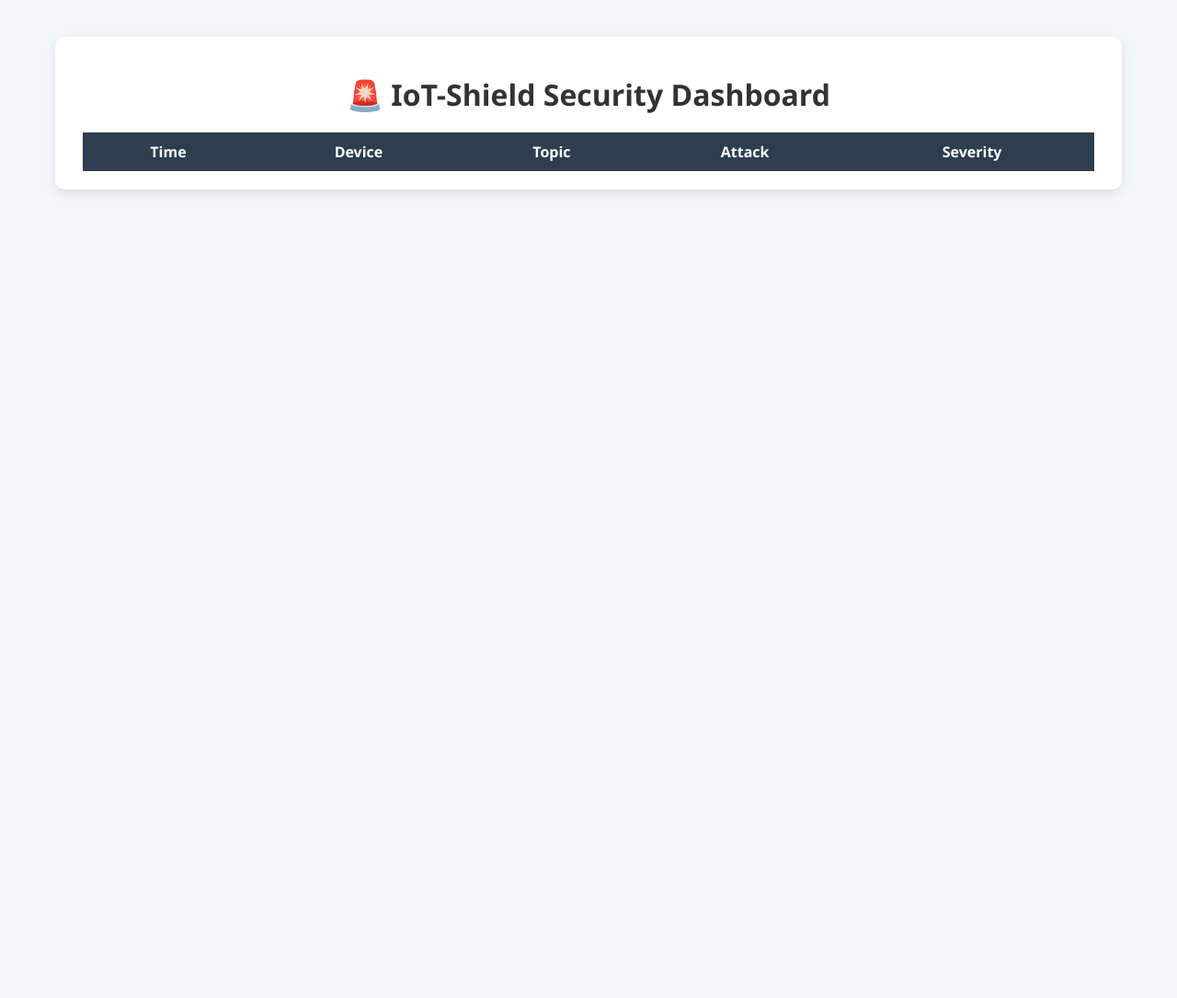
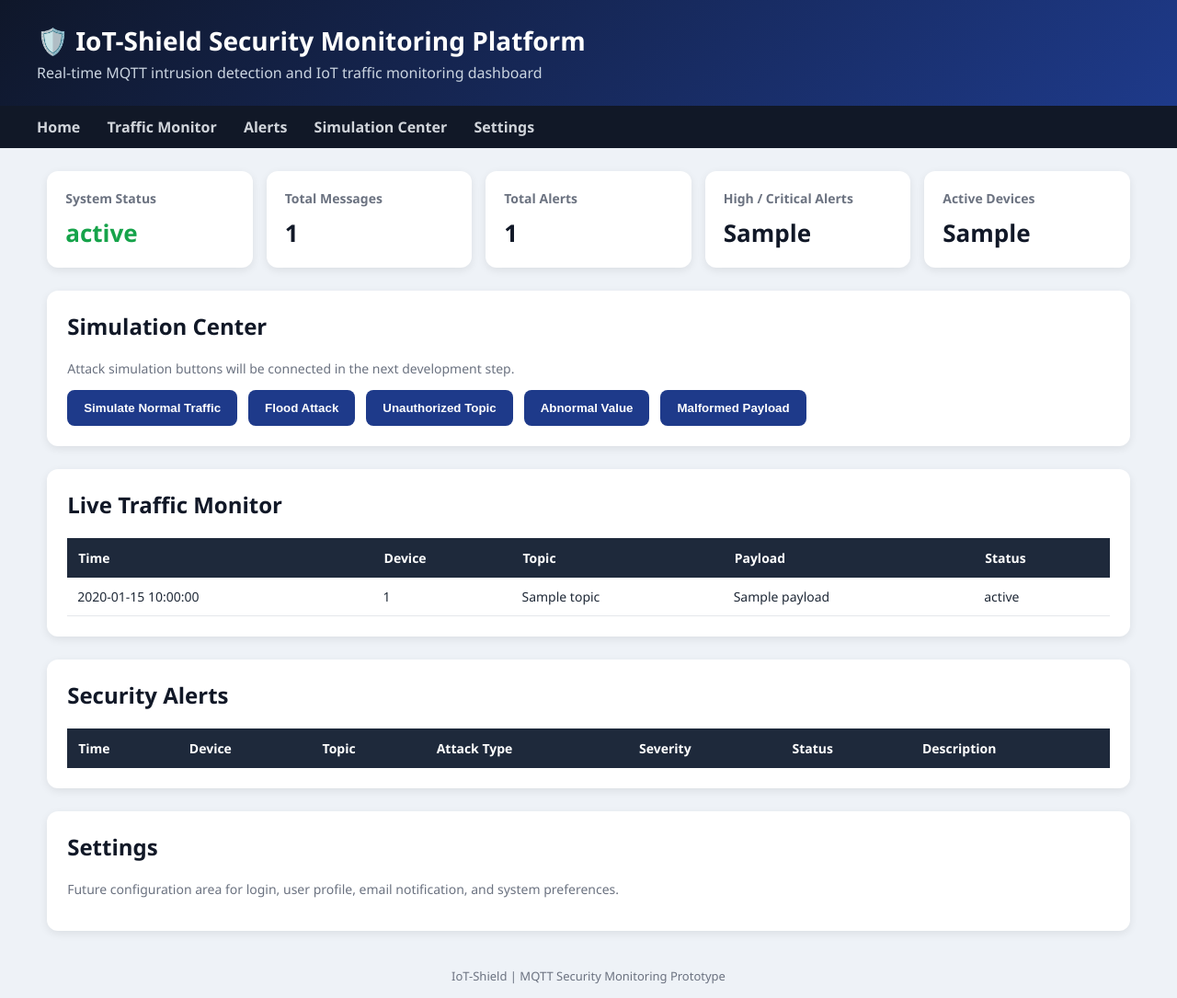
Before and after one commit to Naqib-sudo/IoT-Shield, a Flask app: template dashboard/templates/index.html in a window 1280 px wide. Shown: the whole page at 92% size. Before the commit the page ends 210 px from the top, so only its background shows below. Run offline with Flask 3, Linux system fonts and the light colour scheme; the template is opened without the code that fills it: most values are stand-ins (such as "Sample title", 1, 10 or a date in 2020); lists and menus that the app fills with data are empty.

Commit message:
Redesign dashboard as IoT security monitoring platform

```diff
--- a/dashboard/app.py
+++ b/dashboard/app.py
@@ -7,21 +7,70 @@ app = Flask(__name__)
 DB_PATH = os.path.join(os.path.dirname(__file__), '..', 'database', 'iot_shield.db')
 
 
+def get_db_connection():
+    conn = sqlite3.connect(DB_PATH)
+    conn.row_factory = sqlite3.Row
+    return conn
+
+
 def get_alerts():
-    conn = sqlite3.connect(DB_PATH)
-    cursor = conn.cursor()
+    conn = get_db_connection()
+    alerts = conn.execute("""
+        SELECT id, timestamp, device_id, topic, attack_type, severity, description, status
+        FROM alerts
+        ORDER BY id DESC
+        LIMIT 50
+    """).fetchall()
+    conn.close()
+    return alerts
 
-    cursor.execute("SELECT timestamp, device_id, topic, attack_type, severity FROM alerts ORDER BY id DESC")
-    data = cursor.fetchall()
+
+def get_traffic_logs():
+    conn = get_db_connection()
+    traffic = conn.execute("""
+        SELECT id, timestamp, device_id, topic, payload, status
+        FROM traffic_logs
+        ORDER BY id DESC
+        LIMIT 50
+    """).fetchall()
+    conn.close()
+    return traffic
+
+
+def get_summary():
+    conn = get_db_connection()
+
+    total_messages = conn.execute("SELECT COUNT(*) FROM traffic_logs").fetchone()[0]
+    total_alerts = conn.execute("SELECT COUNT(*) FROM alerts").fetchone()[0]
+    high_critical_alerts = conn.execute("""
+        SELECT COUNT(*) FROM alerts
+        WHERE severity IN ('HIGH', 'CRITICAL')
+    """).fetchone()[0]
+    active_devices = conn.execute("SELECT COUNT(DISTINCT device_id) FROM traffic_logs").fetchone()[0]
 
     conn.close()
-    return data
+
+    return {
+        "total_messages": total_messages,
+        "total_alerts": total_alerts,
+        "high_critical_alerts": high_critical_alerts,
+        "active_devices": active_devices,
+        "system_status": "ONLINE"
+    }
 
 
 @app.route("/")
 def index():
     alerts = get_alerts()
-    return render_template("index.html", alerts=alerts)
+    traffic = get_traffic_logs()
+    summary = get_summary()
+
+    return render_template(
+        "index.html",
+        alerts=alerts,
+        traffic=traffic,
+        summary=summary
+    )
 
 
 if __name__ == "__main__":
--- a/dashboard/templates/index.html
+++ b/dashboard/templates/index.html
@@ -5,103 +5,301 @@
 
     <style>
         body {
+            margin: 0;
             font-family: 'Segoe UI', Arial, sans-serif;
-            background-color: #f4f6f9;
+            background: #eef2f7;
+            color: #1f2937;
+        }
+
+        .header {
+            background: linear-gradient(135deg, #0f172a, #1e3a8a);
+            color: white;
+            padding: 25px 40px;
+            position: relative;
+            overflow: hidden;
+        }
+
+        .header h1 {
             margin: 0;
-            padding: 0;
+            font-size: 28px;
+        }
+
+        .header p {
+            margin: 5px 0 0;
+            color: #cbd5e1;
+        }
+
+        .nav {
+            background: #111827;
+            padding: 12px 40px;
+        }
+
+        .nav a {
+            color: #d1d5db;
+            margin-right: 25px;
+            text-decoration: none;
+            font-weight: 600;
+        }
+
+        .nav a:hover {
+            color: white;
         }
 
         .container {
-            width: 90%;
-            max-width: 1100px;
-            margin: 40px auto;
-            background: white;
-            padding: 20px 30px;
-            border-radius: 10px;
-            box-shadow: 0 4px 12px rgba(0,0,0,0.1);
+            width: 92%;
+            margin: 25px auto;
         }
 
-        h1 {
-            text-align: center;
-            margin-bottom: 20px;
-            color: #333;
+        .cards {
+            display: grid;
+            grid-template-columns: repeat(5, 1fr);
+            gap: 15px;
+            margin-bottom: 25px;
+        }
+
+        .card {
+            background: white;
+            padding: 20px;
+            border-radius: 12px;
+            box-shadow: 0 3px 10px rgba(0,0,0,0.08);
+        }
+
+        .card h3 {
+            margin: 0;
+            color: #6b7280;
+            font-size: 14px;
+        }
+
+        .card p {
+            margin: 10px 0 0;
+            font-size: 26px;
+            font-weight: bold;
+            color: #111827;
+        }
+
+        .online {
+            color: #16a34a !important;
+        }
+
+        .section {
+            background: white;
+            padding: 22px;
+            border-radius: 12px;
+            margin-bottom: 25px;
+            box-shadow: 0 3px 10px rgba(0,0,0,0.08);
+        }
+
+        .section h2 {
+            margin-top: 0;
+            color: #111827;
         }
 
         table {
             width: 100%;
             border-collapse: collapse;
+            font-size: 14px;
         }
 
         th {
-            background-color: #2c3e50;
+            background: #1e293b;
             color: white;
-            padding: 10px;
+            padding: 12px;
+            text-align: left;
         }
 
         td {
-            padding: 10px;
-            text-align: center;
-        }
-
-        tr:nth-child(even) {
-            background-color: #f2f2f2;
+            padding: 11px;
+            border-bottom: 1px solid #e5e7eb;
         }
 
         tr:hover {
-            background-color: #eaf2ff;
-        }
-
-        .high {
-            color: white;
-            background-color: #e74c3c;
-            font-weight: bold;
+            background: #f8fafc;
         }
 
         .badge {
             padding: 5px 10px;
-            border-radius: 5px;
-        }
-
-        .badge-high {
-            background-color: #e74c3c;
+            border-radius: 20px;
+            font-size: 12px;
+            font-weight: bold;
             color: white;
         }
 
+        .LOW {
+            background: #3b82f6;
+        }
+
+        .MEDIUM {
+            background: #facc15;
+            color: #111827;
+        }
+
+        .HIGH {
+            background: #f97316;
+        }
+
+        .CRITICAL {
+            background: #dc2626;
+        }
+
+        .status-new {
+            color: #dc2626;
+            font-weight: bold;
+        }
+
+        .sim-buttons {
+            display: flex;
+            flex-wrap: wrap;
+            gap: 12px;
+        }
+
+        .sim-buttons button {
+            padding: 12px 18px;
+            border: none;
+            border-radius: 8px;
+            background: #1e3a8a;
+            color: white;
+            font-weight: bold;
+            cursor: pointer;
+        }
+
+        .sim-buttons button:hover {
+            background: #2563eb;
+        }
+
+        .note {
+            color: #6b7280;
+            font-size: 14px;
+        }
+
+        .footer {
+            text-align: center;
+            padding: 15px;
+            color: #6b7280;
+            font-size: 13px;
+        }
     </style>
 </head>
 
 <body>
 
+    <div class="header">
+        <h1>🛡️ IoT-Shield Security Monitoring Platform</h1>
+        <p>Real-time MQTT intrusion detection and IoT traffic monitoring dashboard</p>
+    </div>
+
+    <div class="nav">
+        <a href="#home">Home</a>
+        <a href="#traffic">Traffic Monitor</a>
+        <a href="#alerts">Alerts</a>
+        <a href="#simulation">Simulation Center</a>
+        <a href="#settings">Settings</a>
+    </div>
+
     <div class="container">
-    <h1>🚨 IoT-Shield Security Dashboard</h1>
+
+        <div id="home" class="cards">
+            <div class="card">
+                <h3>System Status</h3>
+                <p class="online">{{ summary.system_status }}</p>
+            </div>
+
+            <div class="card">
+                <h3>Total Messages</h3>
+                <p>{{ summary.total_messages }}</p>
+            </div>
+
+            <div class="card">
+                <h3>Total Alerts</h3>
+                <p>{{ summary.total_alerts }}</p>
+            </div>
+
+            <div class="card">
+                <h3>High / Critical Alerts</h3>
+                <p>{{ summary.high_critical_alerts }}</p>
+            </div>
+
+            <div class="card">
+                <h3>Active Devices</h3>
+                <p>{{ summary.active_devices }}</p>
+            </div>
+        </div>
+
+        <div id="simulation" class="section">
+            <h2>Simulation Center</h2>
+            <p class="note">Attack simulation buttons will be connected in the next development step.</p>
+
+            <div class="sim-buttons">
+                <button>Simulate Normal Traffic</button>
+                <button>Flood Attack</button>
+                <button>Unauthorized Topic</button>
+                <button>Abnormal Value</button>
+                <button>Malformed Payload</button>
+            </div>
+        </div>
+
+        <div id="traffic" class="section">
+            <h2>Live Traffic Monitor</h2>
 
             <table>
                 <tr>
                     <th>Time</th>
                     <th>Device</th>
                     <th>Topic</th>
-            <th>Attack</th>
+                    <th>Payload</th>
+                    <th>Status</th>
+                </tr>
+
+                {% for row in traffic %}
+                <tr>
+                    <td>{{ row.timestamp }}</td>
+                    <td>{{ row.device_id }}</td>
+                    <td>{{ row.topic }}</td>
+                    <td>{{ row.payload }}</td>
+                    <td>{{ row.status }}</td>
+                </tr>
+                {% endfor %}
+            </table>
+        </div>
+
+        <div id="alerts" class="section">
+            <h2>Security Alerts</h2>
+
+            <table>
+                <tr>
+                    <th>Time</th>
+                    <th>Device</th>
+                    <th>Topic</th>
+                    <th>Attack Type</th>
                     <th>Severity</th>
+                    <th>Status</th>
+                    <th>Description</th>
                 </tr>
 
                 {% for alert in alerts %}
                 <tr>
-            <td>{{ alert[0] }}</td>
-            <td>{{ alert[1] }}</td>
-            <td>{{ alert[2] }}</td>
-            <td>{{ alert[3] }}</td>
-
+                    <td>{{ alert.timestamp }}</td>
+                    <td>{{ alert.device_id }}</td>
+                    <td>{{ alert.topic }}</td>
+                    <td>{{ alert.attack_type }}</td>
                     <td>
-                {% if alert[4] == 'HIGH' %}
-                    <span class="badge badge-high">HIGH</span>
-                {% else %}
-                    {{ alert[4] }}
-                {% endif %}
+                        <span class="badge {{ alert.severity }}">{{ alert.severity }}</span>
                     </td>
+                    <td class="status-new">{{ alert.status }}</td>
+                    <td>{{ alert.description }}</td>
                 </tr>
                 {% endfor %}
             </table>
+        </div>
 
+        <div id="settings" class="section">
+            <h2>Settings</h2>
+            <p class="note">Future configuration area for login, user profile, email notification, and system preferences.</p>
+        </div>
+
+    </div>
+
+    <div class="footer">
+        IoT-Shield | MQTT Security Monitoring Prototype
     </div>
 
 </body>
```
Lines whose indentation alone changed are shown as unchanged.
